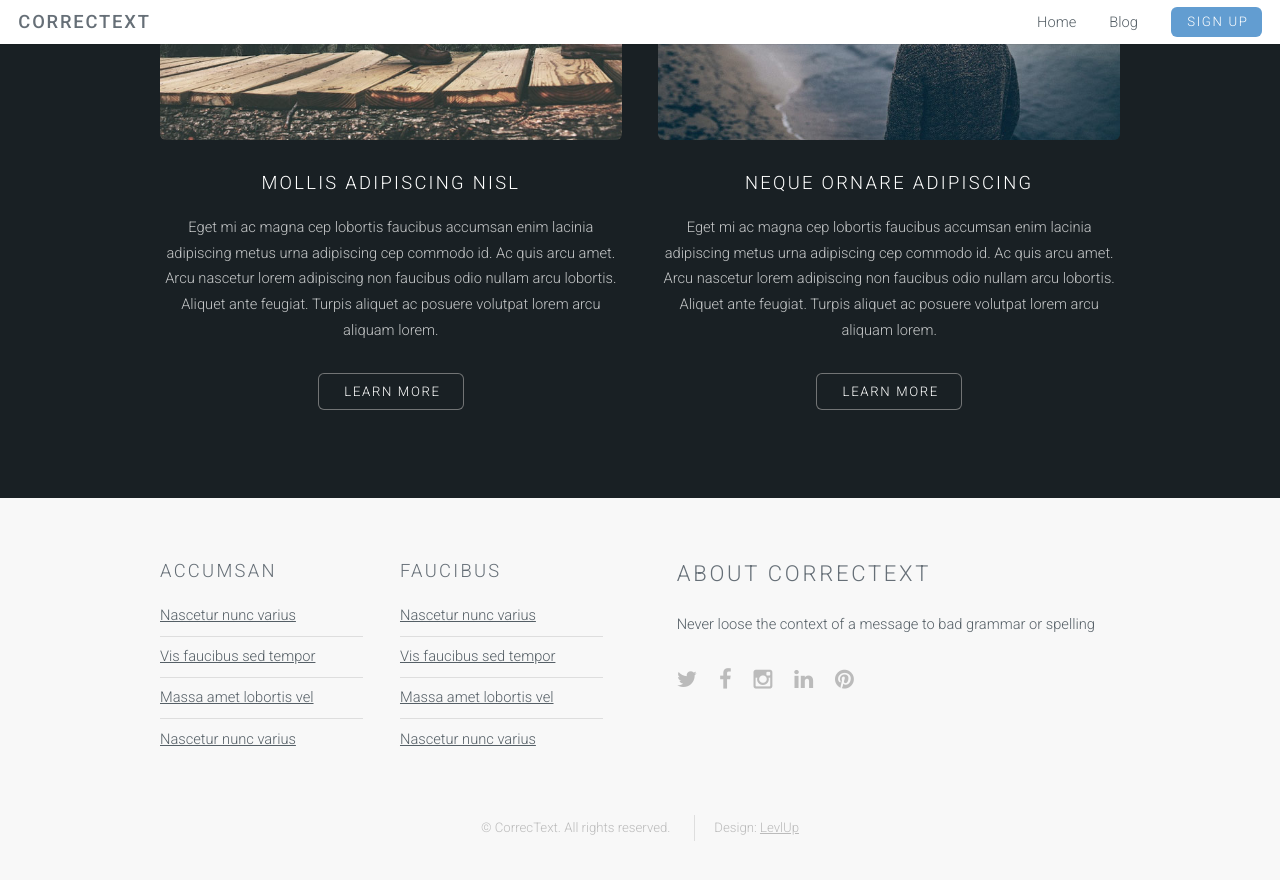
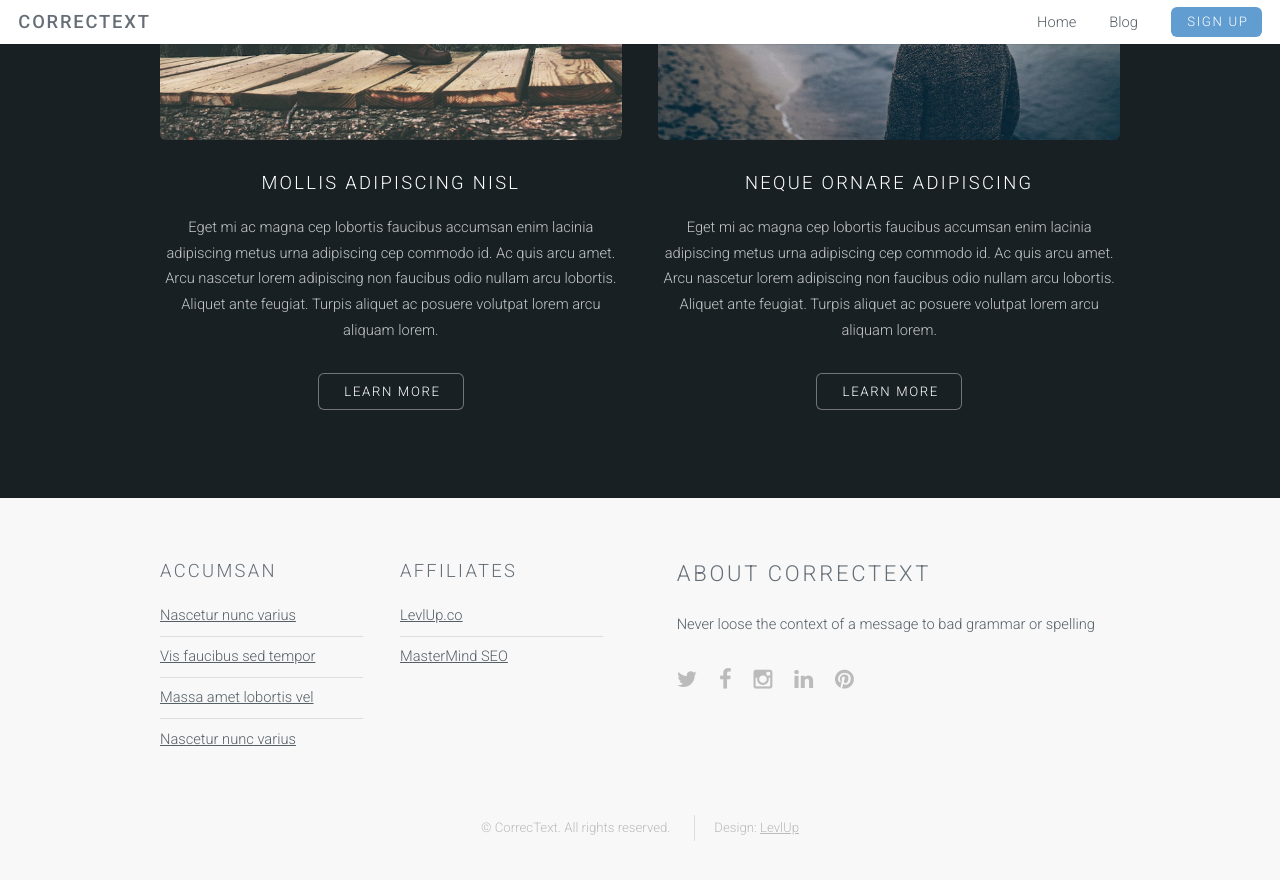
Before and after one commit to LevlUp/correctext, a Jekyll site: the page built from index.html, in a window 1280 px wide and 900 px high, scrolled down 1460 px. Shown: the top 880 px of the window. Built offline with Jekyll 4.4.1, drawn with Linux system fonts in a browser that asks for light colours.

Commit message:
add affiliates

```diff
--- a/_includes/footer.html
+++ b/_includes/footer.html
@@ -14,12 +14,10 @@
                         </ul>
                     </div>
                     <div class="6u">
-                        <h3>Faucibus</h3>
+                        <h3>Affiliates</h3>
                         <ul class="alt">
-                            <li><a href="#">Nascetur nunc varius</a></li>
-                            <li><a href="#">Vis faucibus sed tempor</a></li>
-                            <li><a href="#">Massa amet lobortis vel</a></li>
-                            <li><a href="#">Nascetur nunc varius</a></li>
+                            <li><a href="http://levlup.co">LevlUp.co</a></li>
+                            <li><a href="http://mastermindseo.org">MasterMind SEO</a></li>
                         </ul>
                     </div>
                 </div>
```
